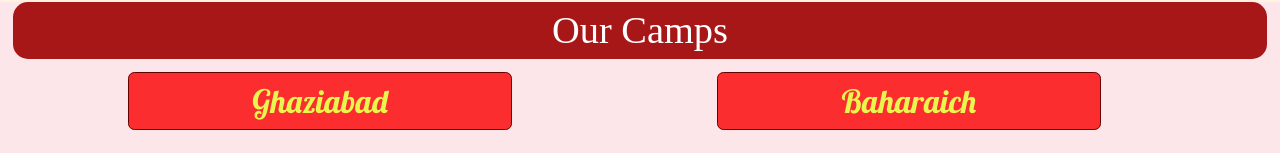
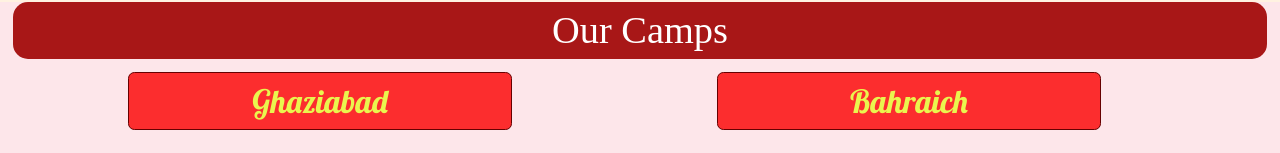
Before and after one commit to Repozo/ldl-ngo, a React (Create React App) app: page /Camps in a window 1280 px wide. Shown: the part 539-692 px from the top of the page. Built offline with nearby package versions, Linux system fonts and the light colour scheme; a web font is replaced by a local one.

Commit message:
Favicon added

```diff
--- a/src/pages/Camps.js
+++ b/src/pages/Camps.js
@@ -49,7 +49,7 @@
 <a className="link" href="#ghaziabad">Ghaziabad</a>
 </div>
 <div className="Campus-btn">
-<a className="link" href="#bahraich">Baharaich</a>
+<a className="link" href="#bahraich">Bahraich</a>
 </div>
 <div className="Campus-btn">
 <a className="link" href="#noida">Noida</a>
```
